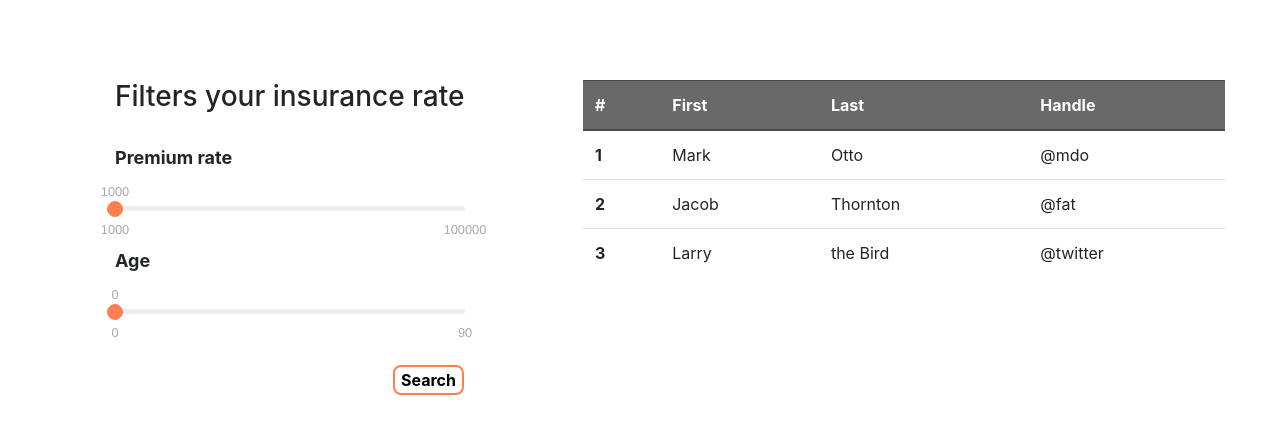
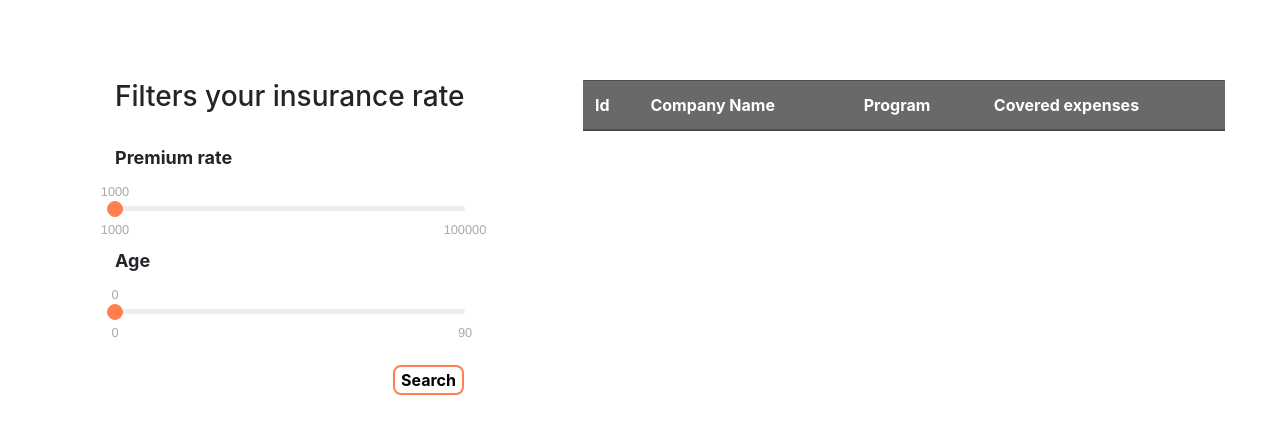
Before and after one commit to narisasingngam/insurance_daq_client, a React (Create React App) app: page / in a window 1280 px wide. Shown: the top 434 px of the page. Built offline with nearby package versions, Linux system fonts and the light colour scheme.

Commit message:
Input detail to table

```diff
--- a/package.json
+++ b/package.json
@@ -5,6 +5,7 @@
   "dependencies": {
     "axios": "^0.19.0",
     "bootstrap": "^4.4.0",
+    "chart.js": "^2.9.3",
     "react": "^16.12.0",
     "react-bootstrap": "^1.0.0-beta.16",
     "react-dom": "^16.12.0",
--- a/src/components/inputDetails.js
+++ b/src/components/inputDetails.js
@@ -18,7 +18,9 @@ export class inputDetails extends Component {
             searchDisease: [],
             apiDisease: [],
             enableInput:false,
-            inputvalue:""
+            inputvalue:"",
+            insuranceDetail:[]
+
         };
         this.searchData = this.searchData.bind(this)
         this.handleInput = this.handleInput.bind(this)
@@ -31,6 +33,7 @@ export class inputDetails extends Component {
         axios.post('https://insuranceapii.herokuapp.com/health/cost', { age: this.state.age, rate: this.state.premuim })
             .then(res => {
                 console.log(res.data);
+                this.setState({insuranceDetail: res.data})
             })
 
         axios.get('https://insuranceapii.herokuapp.com/disease')
@@ -108,7 +111,7 @@ export class inputDetails extends Component {
 
                 </div>
                 <div className="table-data">
-                    <Table />
+                    <Table insuranceDetail={this.state.insuranceDetail}/>
                 </div>
 
             </div>
--- a/src/components/tableView.js
+++ b/src/components/tableView.js
@@ -2,37 +2,32 @@ import React, { Component } from 'react'
 import './../styles/table.css'
 
 export class tableView extends Component {
+    constructor(props){
+        super(props)
+
+    }
     render() {
+        const detail = this.props.insuranceDetail.map((item,key)=>
+            <tr>
+                <th scope="row">{key+1}</th>
+                <td>{item.company_name}</td>
+                <td>{item.program_name}</td>
+                <td>{item.covered_expense}</td>
+            </tr>
+        )
         return (
             <div>
                 <table className="table">
                     <thead className="thead-dark">
                         <tr>
-                            <th scope="col">#</th>
-                            <th scope="col">First</th>
-                            <th scope="col">Last</th>
-                            <th scope="col">Handle</th>
+                            <th scope="col">Id</th>
+                            <th scope="col">Company Name</th>
+                            <th scope="col">Program</th>
+                            <th scope="col">Covered expenses</th>
                         </tr>
                     </thead>
                     <tbody>
-                        <tr>
-                            <th scope="row">1</th>
-                            <td>Mark</td>
-                            <td>Otto</td>
-                            <td>@mdo</td>
-                        </tr>
-                        <tr>
-                            <th scope="row">2</th>
-                            <td>Jacob</td>
-                            <td>Thornton</td>
-                            <td>@fat</td>
-                        </tr>
-                        <tr>
-                            <th scope="row">3</th>
-                            <td>Larry</td>
-                            <td>the Bird</td>
-                            <td>@twitter</td>
-                        </tr>
+                        {detail}
                     </tbody>
                 </table>
             </div>
```
Also changed, not shown: 1 other file (tests, documents, lock files or other folders).
